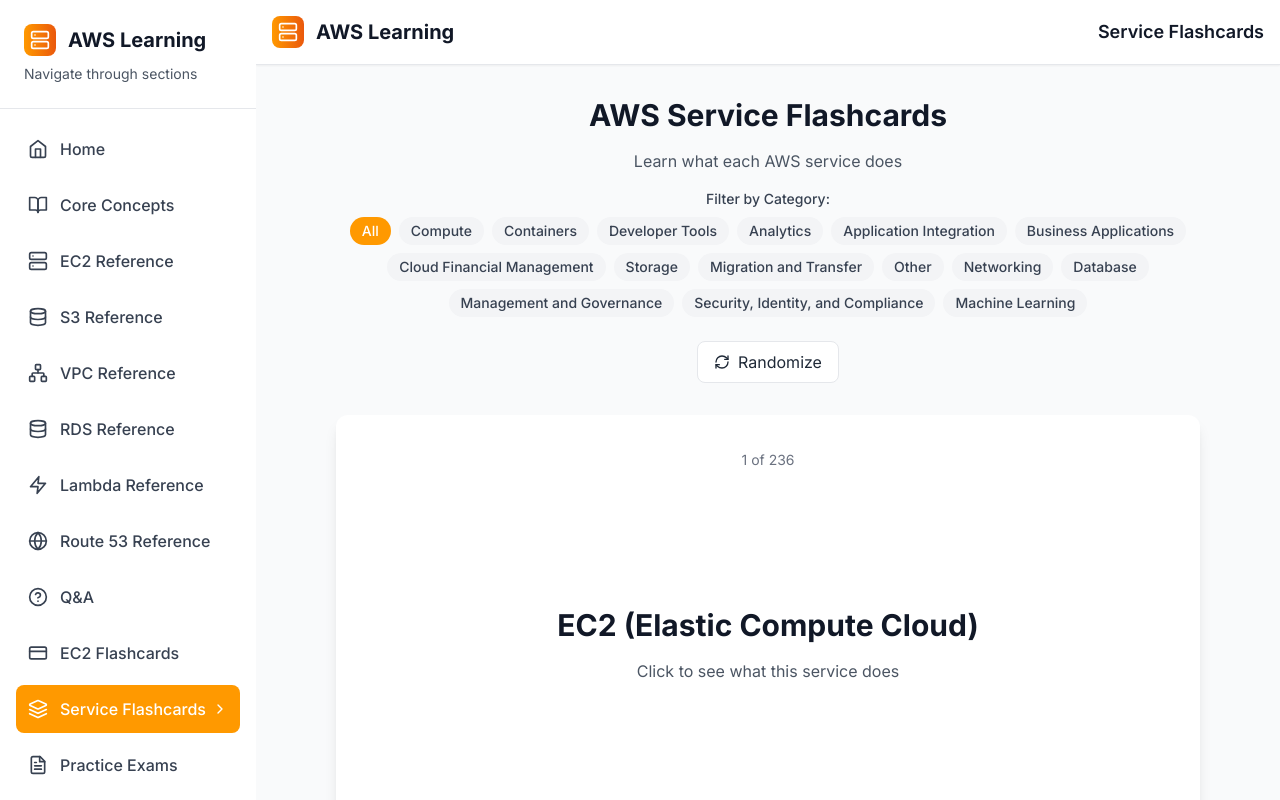
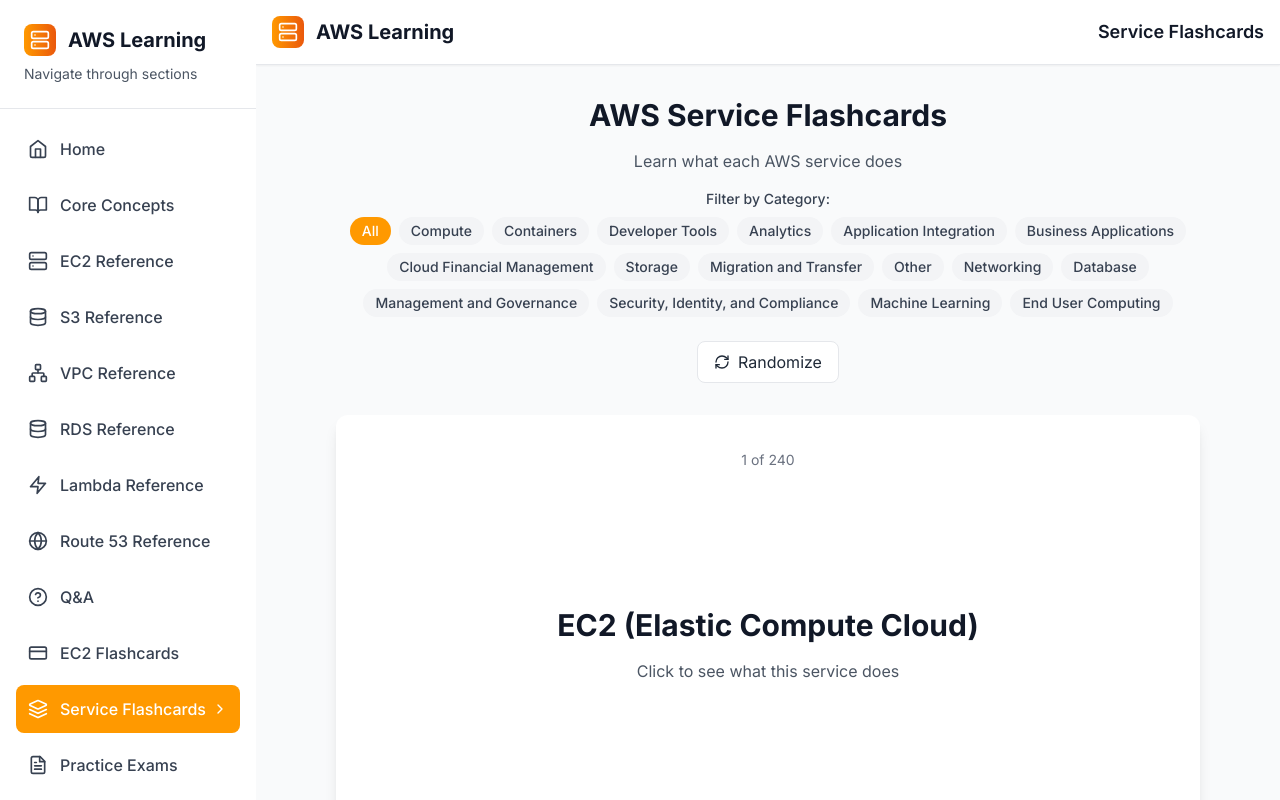
Before and after one commit to pythagoras-19/aws-sa-cert-prep, a Next.js app: page /service-flashcards in a window 1280 px wide. Shown: the top 800 px of the page. Built offline with nearby package versions, Linux system fonts and the light colour scheme.

Commit message:
Add comprehensive End User Computing category with 4 AWS EUC services

```diff
--- a/app/service-flashcards/page.tsx
+++ b/app/service-flashcards/page.tsx
@@ -1396,6 +1396,32 @@
     service: "VMware Cloud on AWS",
     category: "Compute",
     description: "VMware cloud service. Enables you to run VMware workloads on AWS using the same VMware tools and skills you already know."
+  },
+
+  // End User Computing Services
+  {
+    id: 173,
+    service: "Amazon AppStream 2.0",
+    category: "End User Computing",
+    description: "Fully managed application streaming service. Centrally manage desktop applications and securely deliver them to any computer. Scale to any number of users globally without provisioning hardware or infrastructure."
+  },
+  {
+    id: 174,
+    service: "Amazon WorkSpaces",
+    category: "End User Computing",
+    description: "Fully managed, secure cloud desktop service. Provision Windows or Linux desktops in minutes and scale to thousands of desktops globally. Pay monthly or hourly for launched WorkSpaces only."
+  },
+  {
+    id: 175,
+    service: "Amazon WorkSpaces Core",
+    category: "End User Computing",
+    description: "Cloud-based, fully managed virtual desktop infrastructure (VDI) accessible to third-party VDI management solutions. Simplify VDI migration and combine current VDI software with AWS security and reliability."
+  },
+  {
+    id: 176,
+    service: "Amazon WorkSpaces Thin Client",
+    category: "End User Computing",
+    description: "Cost-effective thin client device built to work with AWS End User Computing virtual desktops. Compact device designed to connect two monitors and multiple USB devices with enhanced endpoint security."
   }
 ];
 
```
